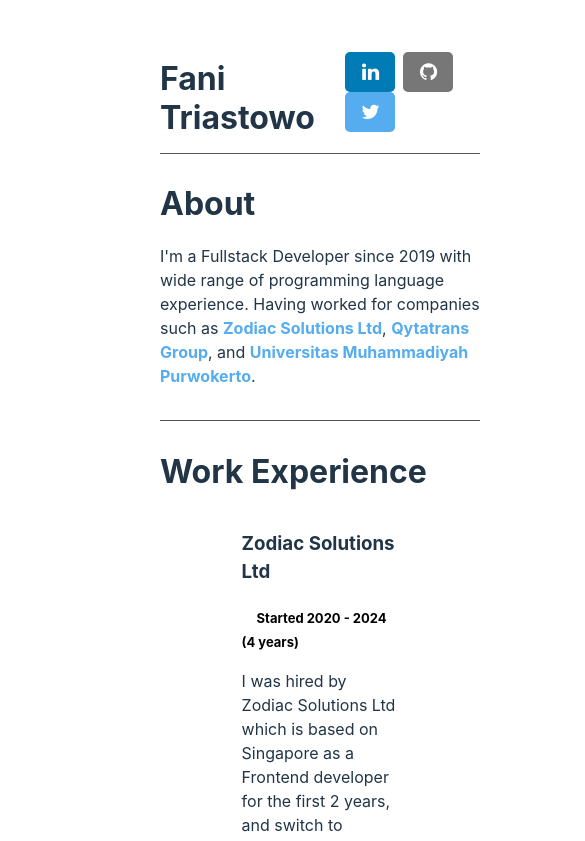
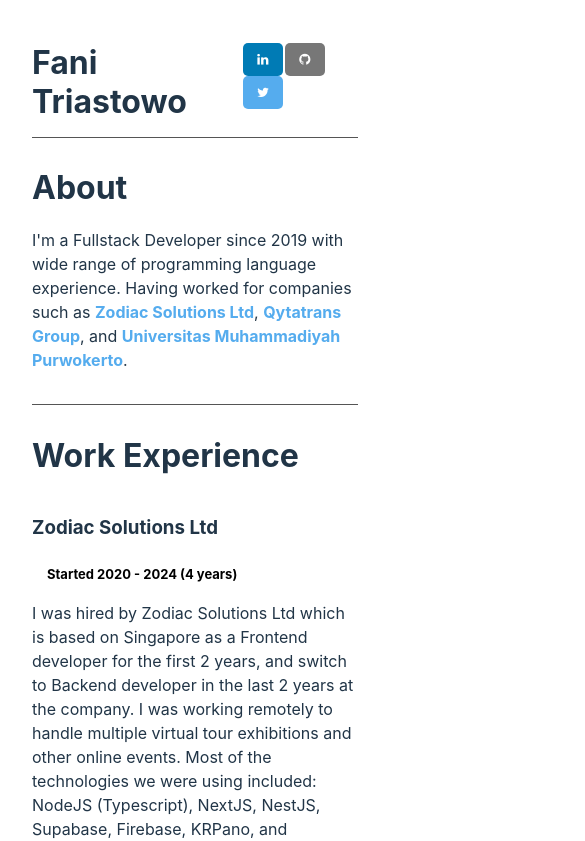
Before and after one commit to fanitriastowo/fanitriastowo.my.id, a React (Vite) app: page / in a window 390 px wide. Shown: the top 841 px of the page, 585 px wide, since content can reach past the window. Built offline with nearby package versions, Linux system fonts and the light colour scheme.

Commit message:
ui: fixed mobile version

```diff
--- a/src/components/Header/style.css
+++ b/src/components/Header/style.css
@@ -10,6 +10,10 @@
 
 .social-media a {
   margin: 0 4px;
+
+  @media (max-width: 480px) {
+    margin: 0 1px;
+  }
 }
 
 .fa {
@@ -19,6 +23,12 @@
   text-align: center;
   text-decoration: none;
   border-radius: 5px;
+
+  @media (max-width: 480px) {
+    font-size: 13px;
+    padding: 5;
+    width: 20px;
+  }
 }
 
 .fa-twitter {
--- a/src/components/WorkExperience/style.css
+++ b/src/components/WorkExperience/style.css
@@ -10,6 +10,10 @@
   flex-wrap: wrap;
   gap: 1rem;
   justify-content: center;
+
+  @media (max-width: 1080px) {
+    flex-direction: column;
+  }
 }
 
 .job {
--- a/src/main.css
+++ b/src/main.css
@@ -19,10 +19,19 @@ a {
 }
 
 body {
-  margin: 0;
+  margin: 0 auto;
   padding: 2rem 10rem;
   min-width: 320px;
+  max-width: 1080px;
   min-height: 100vh;
+
+  @media (max-width: 1080px) {
+    padding: 2rem 6rem;
+  }
+
+  @media (max-width: 480px) {
+    padding: 1rem 2rem;
+  }
 }
 
 h1 {
```
